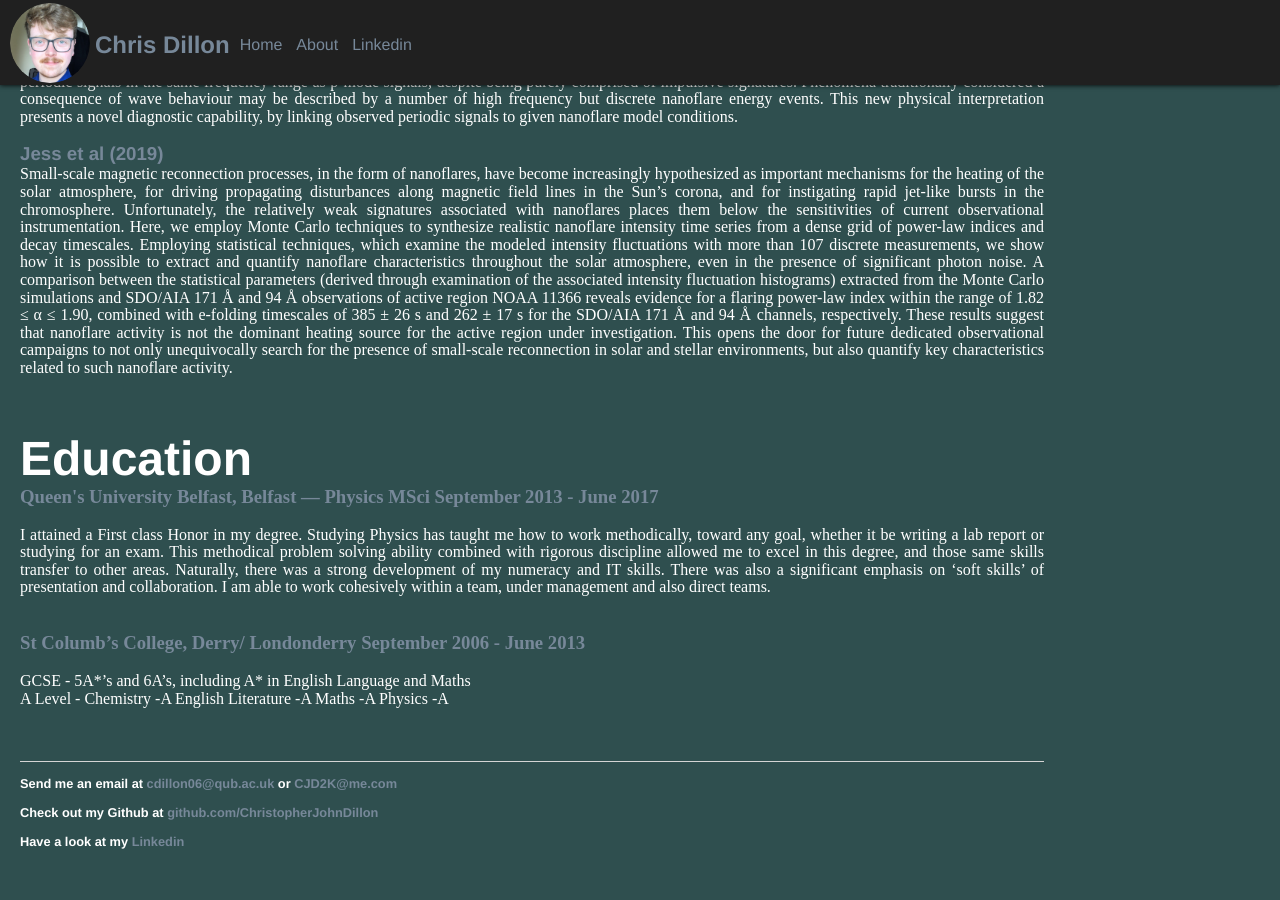
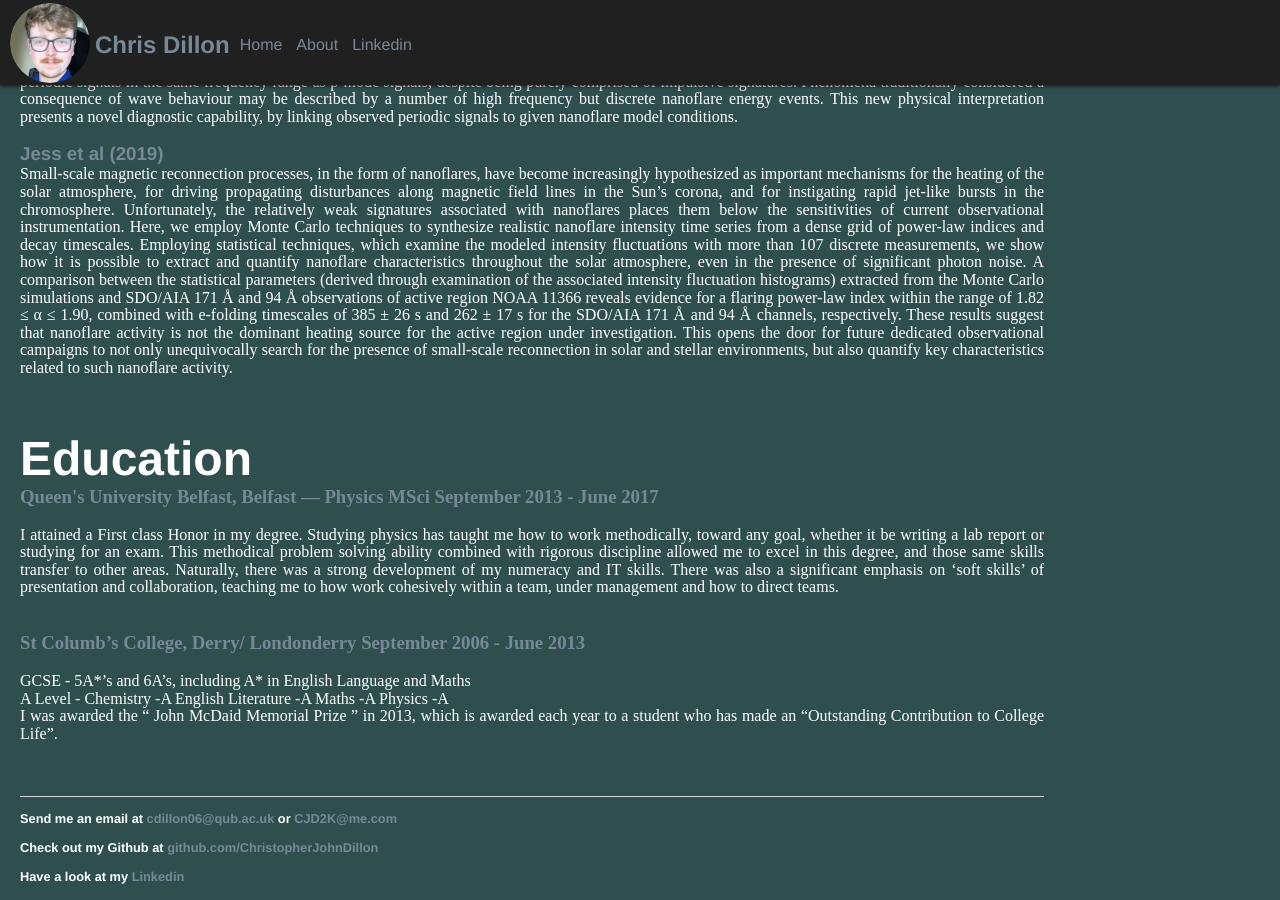
Before and after one commit to ChristopherJohnDillon/ChrisDillon.github.io, a Jekyll site: the page built from index.html, in a window 1280 px wide and 900 px high, scrolled down 716 px. Built offline with Jekyll 4.4.1, drawn with Linux system fonts in a browser that asks for light colours; before the commit the page ends 1580 px from its top, so only the background shows below that.

Commit message:
Update index.html

```diff
--- a/index.html
+++ b/index.html
@@ -108,13 +108,13 @@ September 2013 - June 2017 </h3>
 <br>
 <p>
 
-I attained a First class Honor in my degree. Studying Physics has taught me
+I attained a First class Honor in my degree. Studying physics has taught me
 how to work methodically, toward any goal, whether it be writing a lab report or studying
 for an exam. This methodical problem solving ability combined with rigorous discipline allowed me to excel
 in this degree, and those same skills transfer to other areas. Naturally, there was a strong development of
 my numeracy and IT skills.
-There was also a significant emphasis on ‘soft skills’ of presentation and collaboration.
-I am able to work cohesively within a team, under management and also direct teams.
+There was also a significant emphasis on ‘soft skills’ of presentation and collaboration, teaching me to
+how work cohesively within a team,  under management and how to direct teams.
 </p>
 
 <br>
@@ -131,6 +131,11 @@ GCSE - 5A*’s and 6A’s, including A* in English Language and Maths
 <br>
 A Level -
 Chemistry -A English Literature -A Maths -A  Physics -A
+
+  <br>
+  I was awarded the <q> John McDaid Memorial Prize  </q> in 2013, which is awarded each year to a student who has made an
+  <q>Outstanding Contribution to College Life</q>.
+  <br>
 </p>
 
 </div>
```
